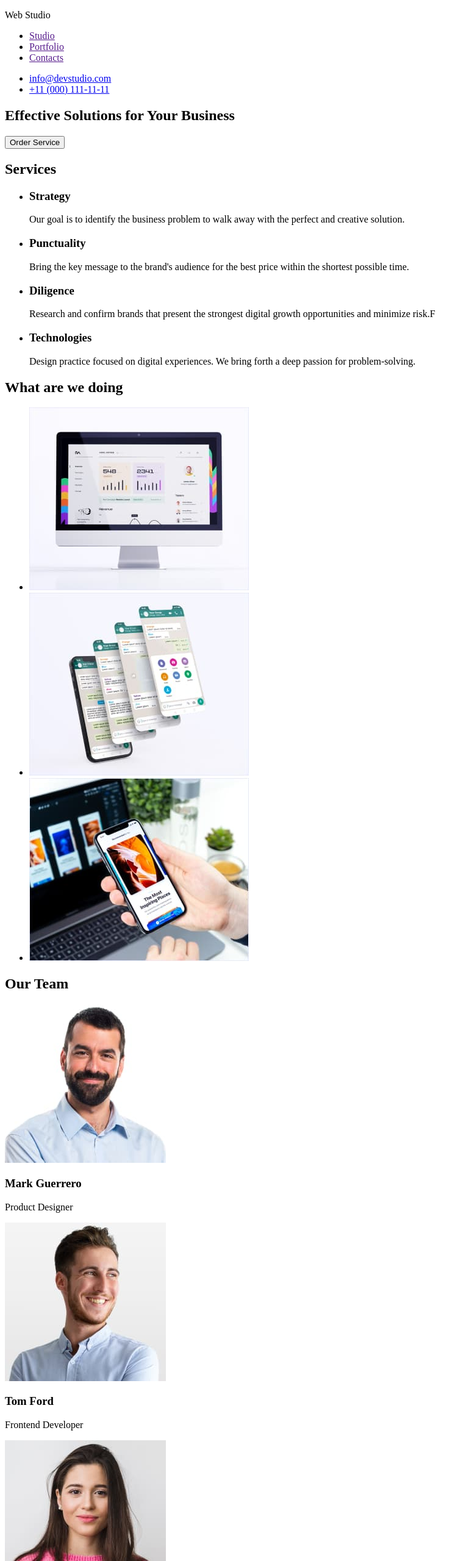
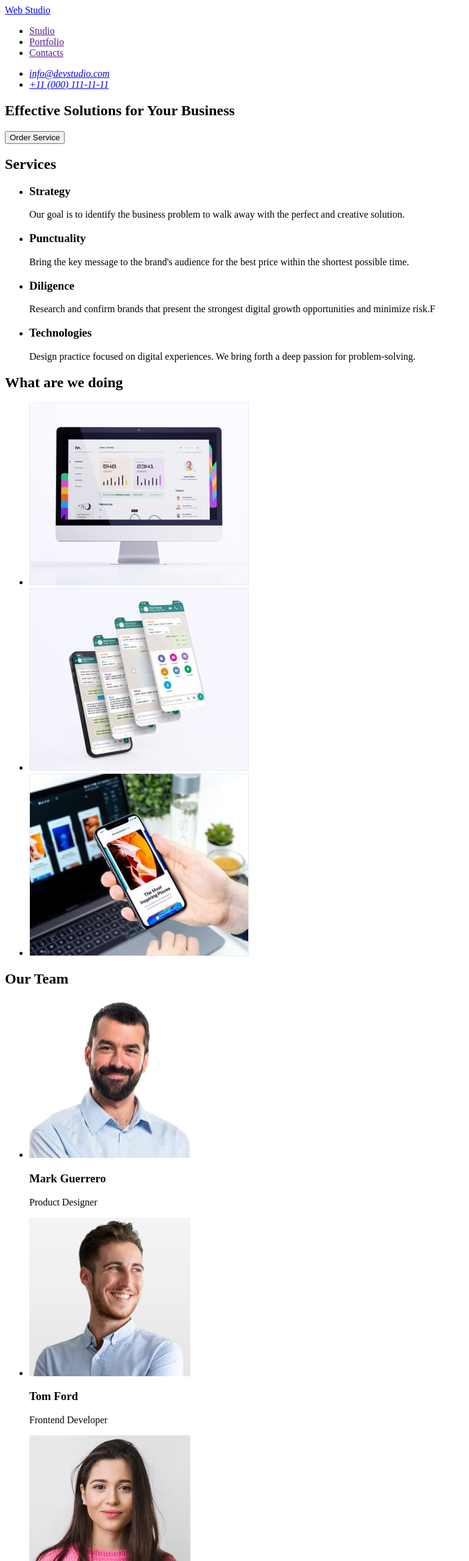
Before and after one commit to Val198902/goit-markup-hw-01, a plain HTML site: page index.html in a window 1280 px wide. Shown: the top 2560 px of the page at 61% size, without its empty margins (0-769 px from the left). Drawn offline with Linux system fonts and the light colour scheme.

Commit message:
Update index.html

```diff
--- a/index.html
+++ b/index.html
@@ -9,7 +9,7 @@
   <body>
     <header>
       <nav>
-        <p>Web <span>Studio</span></p>
+        <a href="./index.html">Web Studio</a>
 
         <ul>
           <li><a href="">Studio</a></li>
@@ -17,12 +17,12 @@
           <li><a href="">Contacts</a></li>
         </ul>
       </nav>
-      <div>
+      <address>
         <ul>
           <li><a href="mailto:info@devstudio.com">info@devstudio.com</a></li>
-          <li><a href="tel:+11(000)111-11-11">+11 (000) 111-11-11</a></li>
+          <li><a href="tel:+110001111111">+11 (000) 111-11-11</a></li>
         </ul>
-      </div>
+      </address>
     </header>
     <main>
       <div>
@@ -37,8 +37,8 @@
           <li>
             <h3>Strategy</h3>
             <p>
-                Our goal is to identify the business problem to walk away with
-                the perfect and creative solution.
+              Our goal is to identify the business problem to walk away with the
+              perfect and creative solution.
             </p>
           </li>
           <li>
@@ -88,38 +88,52 @@
       <section>
         <h2>Our Team</h2>
 
-          <div>
+        <ul>
+         <li>
           <a href=""
           ><img src="./img/designer1.jpg" alt="designer1" width="264"
           /></a>
-
           <h3>Mark Guerrero</h3>
           <p>Product Designer</p>
 
+         </li>
+
+         <li>
           <a href=""></a
             ><img src="./img/designer2.jpg" alt="designer2" width="264" />
 
             <h3>Tom Ford</h3>
             <p>Frontend Developer</p>
+         </li>
 
+
+
+          <li>
             <a href=""></a
               ><img src="./img/designer3.jpg" alt="designer3" width="264" />
-
               <h3>Camila Garcia</h3>
               <p>Marketing</p>
+          </li>
 
+
+
+
+          <li>
             <a href=""></a
               ><img src="./img/designer4.jpg" alt="designer4" width="264" />
-
               <h3>Daniel Wilson</h3>
           <p>UI Designer</p>
-          </div>
+          </li>
+
+
+
+
+        </ul>
 
       </section>
-      </div>
     </main>
     <footer>
-      <p>Web <span>Sudio</span></p>
+      <a href="./index.html">Web Studio</a>
       <p>
         Increase the flow of customers <br />
         and sales for your business <br />
```
Lines whose indentation alone changed are shown as unchanged.
